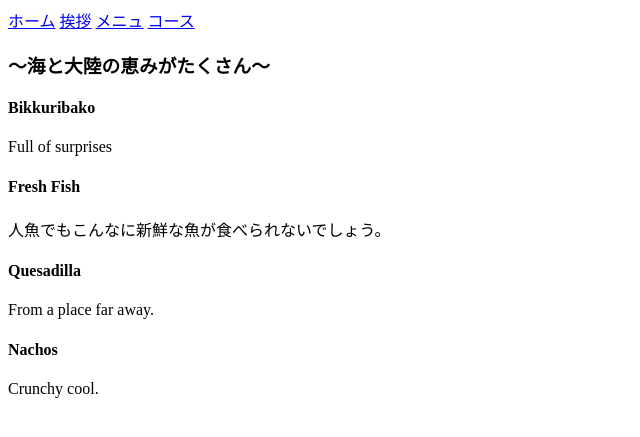
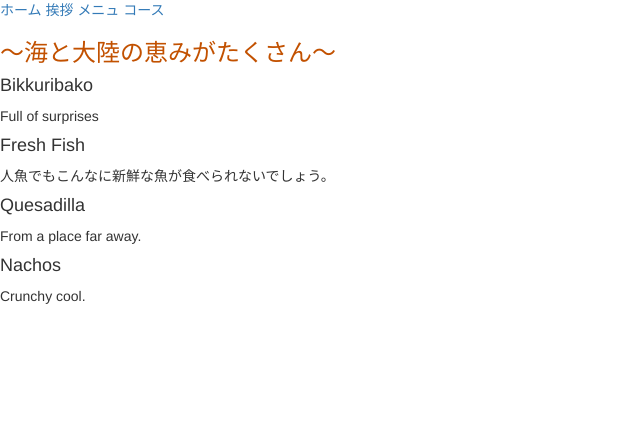
Before and after one commit to Burentaro/enn, a Django app: page /menu/ in a window 1280 px wide. Shown: the top 437 px of the page, without its empty margins (0-640 px from the left). Run offline with Django 3.2, Linux system fonts and the light colour scheme; data comes from the database, SQL or seed files in the repository; some libraries are stand-ins or nearby versions.

Commit message:
Pages CSS

```diff
--- /dev/null
+++ b/pages/static/css/pages.css
@@ -0,0 +1,3 @@
+h3 {
+    color: #C25100;
+}
--- a/pages/templates/pages/base.html
+++ b/pages/templates/pages/base.html
@@ -1,3 +1,5 @@
+{% load static %}
+
 <!DOCTYPE html>
 <html>
 <head>
@@ -8,6 +10,11 @@
 			～人結で会いましょう～
 		{% endif %}
 	</title>
+
+	<link rel="stylesheet" href="//maxcdn.bootstrapcdn.com/bootstrap/3.2.0/css/bootstrap.min.css">
+	<link rel="stylesheet" href="//maxcdn.bootstrapcdn.com/bootstrap/3.2.0/css/bootstrap-theme.min.css">
+	<link rel="stylesheet" href="{% static 'css/pages.css' %}">
+
 </head>
 <body>
 	<div class="topnav">
```
